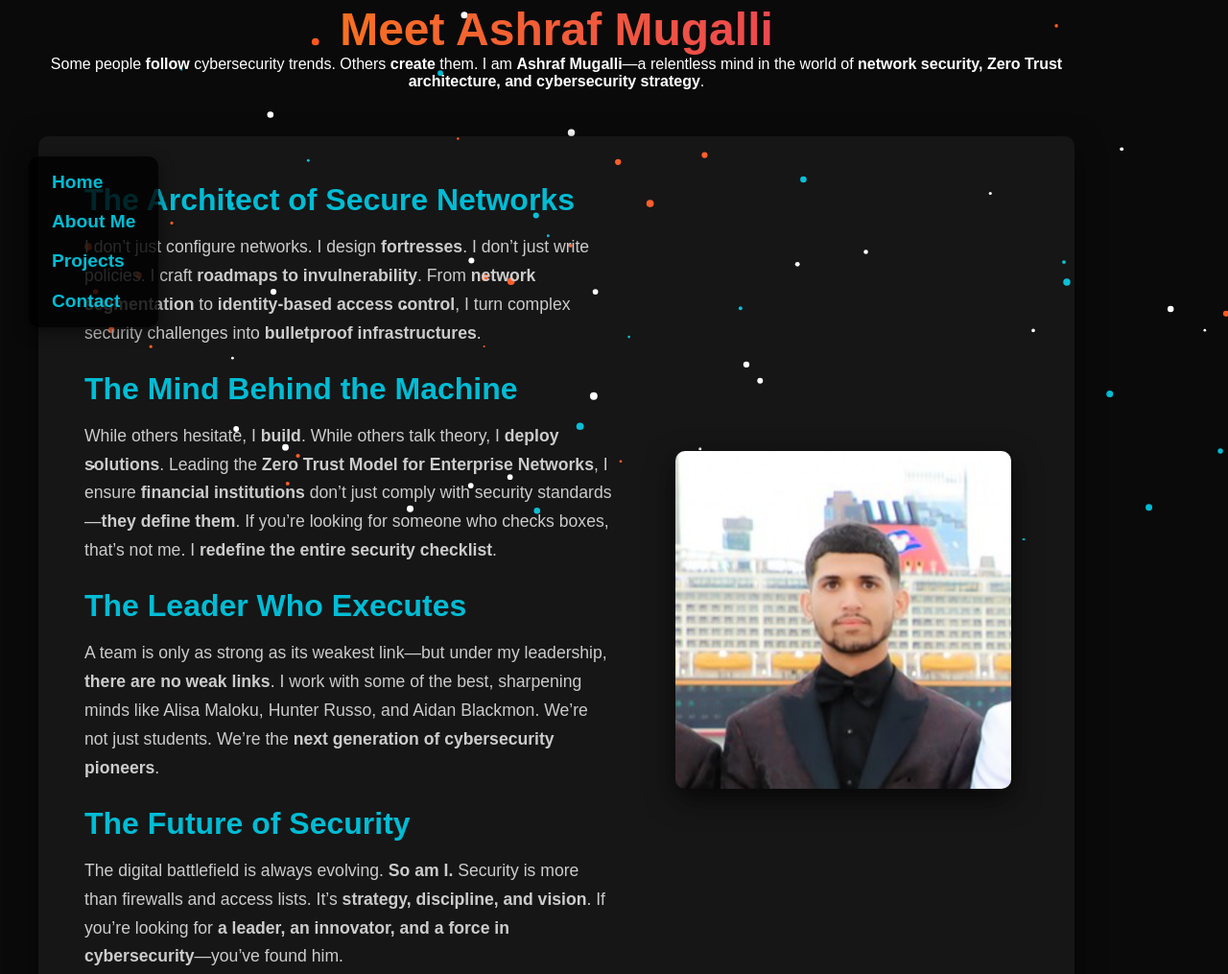
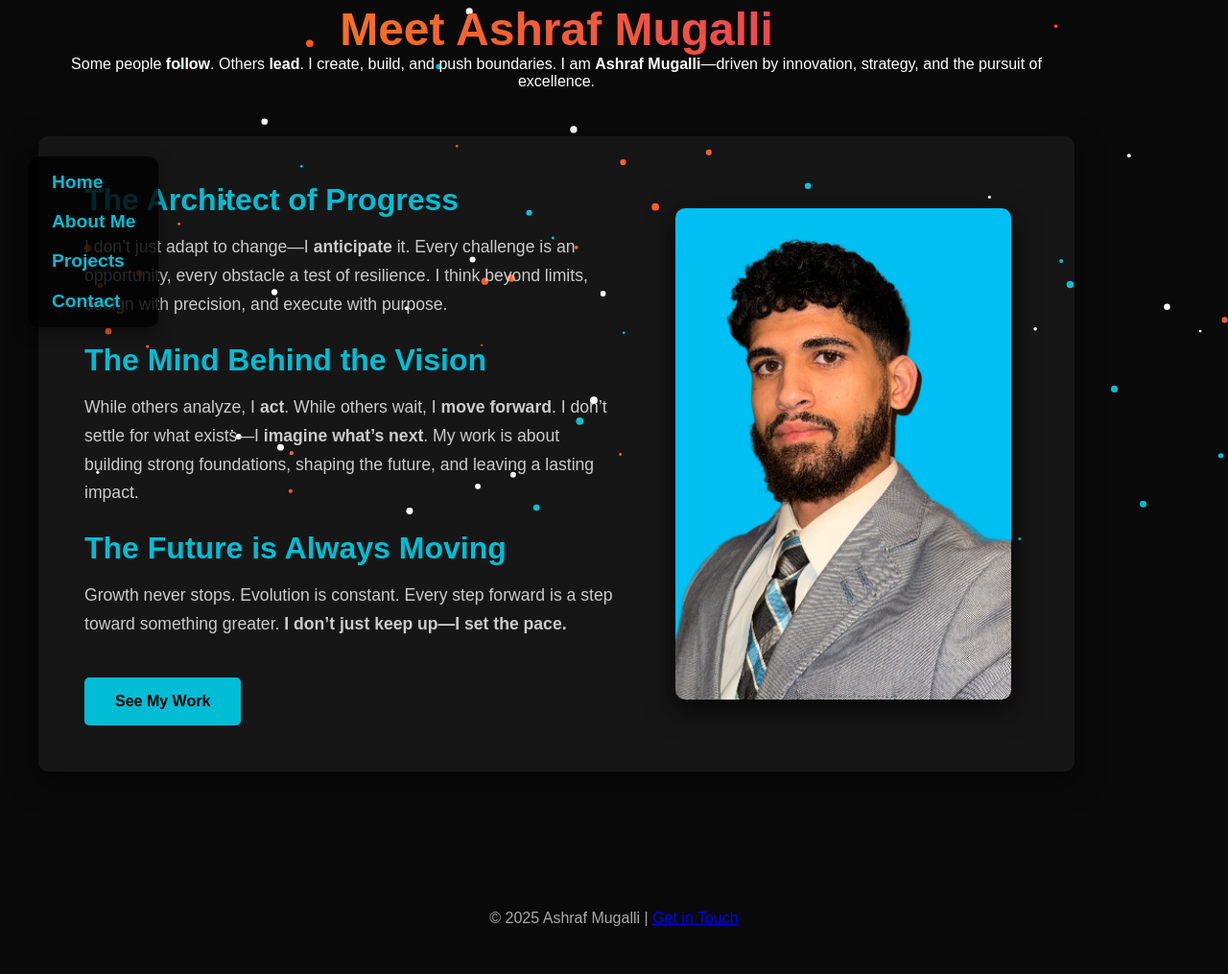
Before and after one commit to Ashrafmugallii/professional-resume, a plain HTML site: page about.html in a window 1280 px wide. Shown: the part 237-1252 px from the top of the page at 96% size. After the commit the page ends 1219 px from the top, so only its background shows below. Drawn offline with Linux system fonts and the light colour scheme.

Commit message:
added new image

```diff
--- a/about.html
+++ b/about.html
@@ -23,47 +23,39 @@
         <section class="about">
             <h1 class="animated-title">Meet Ashraf Mugalli</h1>
             <p class="about-intro">
-                Some people <strong>follow</strong> cybersecurity trends. Others <strong>create</strong> them.
-                I am <strong>Ashraf Mugalli</strong>—a relentless mind in the world of <strong>network security, Zero Trust architecture, and cybersecurity strategy</strong>.
+                Some people <strong>follow</strong>. Others <strong>lead</strong>.
+                I create, build, and push boundaries. I am <strong>Ashraf Mugalli</strong>—driven by innovation, strategy, and the pursuit of excellence.
             </p>
 
             <div class="about-content">
                 <div class="about-text">
-                    <h2>The Architect of Secure Networks</h2>
+                    <h2>The Architect of Progress</h2>
                     <p>
-                        I don’t just configure networks. I design <strong>fortresses</strong>.
-                        I don’t just write policies. I craft <strong>roadmaps to invulnerability</strong>.
-                        From <strong>network segmentation</strong> to <strong>identity-based access control</strong>, I turn complex security challenges into <strong>bulletproof infrastructures</strong>.
+                        I don’t just adapt to change—I <strong>anticipate</strong> it.
+                        Every challenge is an opportunity, every obstacle a test of resilience.
+                        I think beyond limits, design with precision, and execute with purpose.
                     </p>
 
-                    <h2>The Mind Behind the Machine</h2>
+                    <h2>The Mind Behind the Vision</h2>
                     <p>
-                        While others hesitate, I <strong>build</strong>.
-                        While others talk theory, I <strong>deploy solutions</strong>.
-                        Leading the <strong>Zero Trust Model for Enterprise Networks</strong>, I ensure <strong>financial institutions</strong> don’t just comply with security standards—<strong>they define them</strong>.
-                        If you’re looking for someone who checks boxes, that’s not me. I <strong>redefine the entire security checklist</strong>.
+                        While others analyze, I <strong>act</strong>.
+                        While others wait, I <strong>move forward</strong>.
+                        I don’t settle for what exists—I <strong>imagine what’s next</strong>.
+                        My work is about building strong foundations, shaping the future, and leaving a lasting impact.
                     </p>
 
-                    <h2>The Leader Who Executes</h2>
+                    <h2>The Future is Always Moving</h2>
                     <p>
-                        A team is only as strong as its weakest link—but under my leadership,
-                        <strong>there are no weak links</strong>.
-                        I work with some of the best, sharpening minds like Alisa Maloku, Hunter Russo, and Aidan Blackmon.
-                        We’re not just students. We’re the <strong>next generation of cybersecurity pioneers</strong>.
-                    </p>
-
-                    <h2>The Future of Security</h2>
-                    <p>
-                        The digital battlefield is always evolving. <strong>So am I.</strong>
-                        Security is more than firewalls and access lists. It’s <strong>strategy, discipline, and vision</strong>.
-                        If you’re looking for <strong>a leader, an innovator, and a force in cybersecurity</strong>—you’ve found him.
+                        Growth never stops. Evolution is constant.
+                        Every step forward is a step toward something greater.
+                        <strong>I don’t just keep up—I set the pace.</strong>
                     </p>
 
                     <a href="projects.html" class="cta">See My Work</a>
                 </div>
 
                 <div class="about-image">
-                    <img src="assets/ash.png" alt="Ashraf Mugalli">
+                    <img src="assets/ashraf.png" alt="Ashraf Mugalli">
                 </div>
             </div>
         </section>
```
Also changed, not shown: assets/ashraf.png (added).
